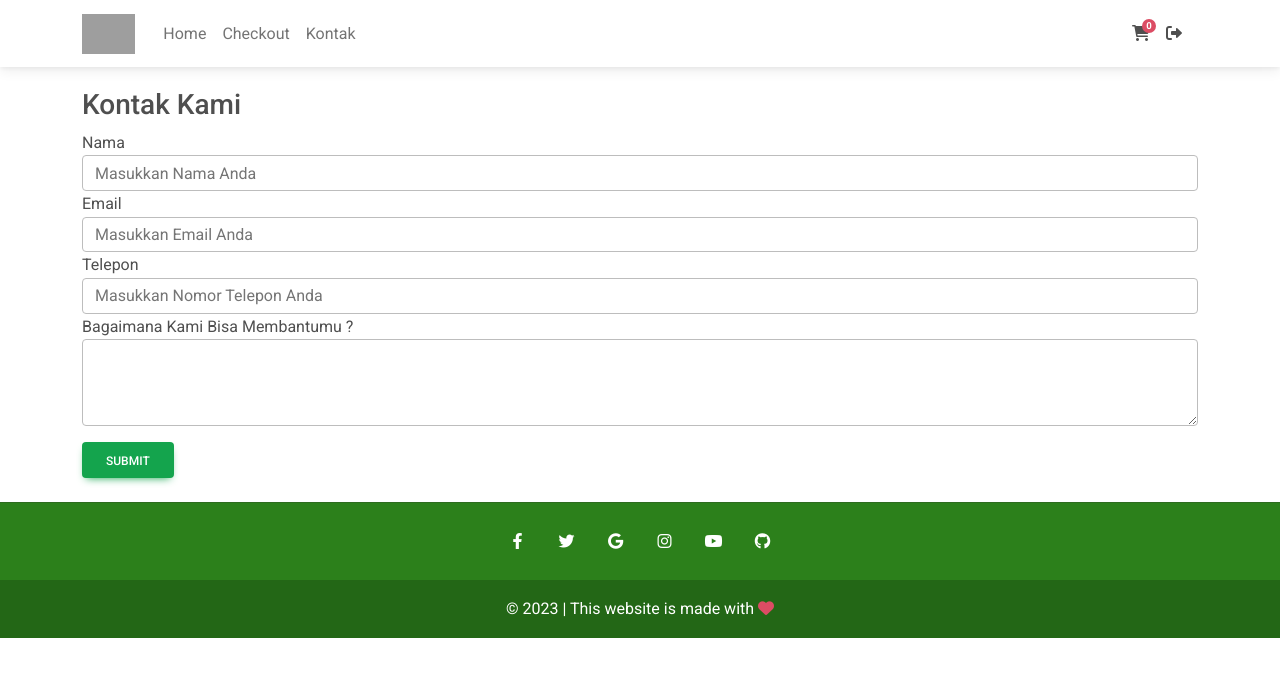
After one commit to rankk208/WIT, a Django app: page /contact/ in a window 1280 px wide. The commit adds this page. Shown: the top 677 px of the page. Run offline with Django 4.2, Linux system fonts and the light colour scheme; the visitor is signed in with stand-in values (Sample User, id 1); data that the repository does not hold is empty; some libraries are stand-ins or nearby versions; grey boxes are pictures that could not be loaded.

Commit message:
add kontak

```diff
--- a/ecomm/ecomm/templates/account/login.html
+++ b/ecomm/ecomm/templates/account/login.html
@@ -38,7 +38,9 @@
       {% endif %}
 
       <form class="login" method="POST" action="{% url 'account_login' %}">
+        <!-- CSRF Prevention -->
         {% csrf_token %}
+        <!-- XSS Prevention -->
         {{ form|crispy }}
         {% if redirect_field_value %}
         <input type="hidden" name="{{ redirect_field_name }}" value="{{ redirect_field_value }}" />
--- a/ecomm/ecomm/templates/account/signup.html
+++ b/ecomm/ecomm/templates/account/signup.html
@@ -15,7 +15,9 @@
       <p>{% blocktrans %}Already have an account? Then please <a href="{{ login_url }}">sign in</a>.{% endblocktrans %}</p>
 
       <form class="signup" id="signup_form" method="post" action="{% url 'account_signup' %}">
+        <!-- CSRF Prevention -->
         {% csrf_token %}
+        <!-- XSS Prevention -->
         {{ form|crispy }}
         {% if redirect_field_value %}
         <input type="hidden" name="{{ redirect_field_name }}" value="{{ redirect_field_value }}" />
--- a/ecomm/ecomm/templates/base.html
+++ b/ecomm/ecomm/templates/base.html
@@ -4,7 +4,7 @@
 <html lang="en">
   <head>
 
-    <title>e-commerce {% block head_title %}{% endblock %}</title>
+    <title>SEHATi {% block head_title %}{% endblock %}</title>
     {% block extra_head %}
     {% endblock %}
 
@@ -13,7 +13,7 @@
     <meta http-equiv="x-ua-compatible" content="ie=edge" />
 
     <!-- MDB icon -->
-    <link rel="icon" href="{% static 'img/mdb-favicon.ico' %}" type="image/x-icon" />
+    <link rel="icon" href="{% static 'img/sehati.png' %}" type="image/x-icon" />
     <!-- Font Awesome -->
     <link
       rel="stylesheet"
--- /dev/null
+++ b/ecomm/ecomm/templates/contact.html
@@ -0,0 +1,29 @@
+{% extends 'base.html' %}
+{% load crispy_forms_tags %}
+
+{% block content%}
+<div class="container my-3">
+    <h3>Kontak Kami</h3>
+    <form action="/contact/" method="post">{% csrf_token %}
+        <div class="form-group">
+            <label for="name">Nama</label>
+            <input type="text" class="form-control" id="name" name='name' placeholder="Masukkan Nama Anda">
+        </div>
+        <div class="form-group">
+            <label for="name">Email</label>
+            <input type="email" class="form-control" id="email" name='email' placeholder="Masukkan Email Anda">
+        </div>
+        <div class="form-group">
+            <label for="name">Telepon</label>
+            <input type="tel" class="form-control" id="phone" name='phone' placeholder="Masukkan Nomor Telepon Anda">
+        </div>
+         <div class="form-group">
+            <label for="desc">Bagaimana Kami Bisa Membantumu ?</label>
+            <textarea class="form-control" id="desc" name='desc' rows="3"></textarea>
+        </div>
+        <div class="mt-3"> <!-- Add a margin-top for spacing -->
+            <button type="submit" value="save" class="btn btn-success">Submit</button>
+        </div>
+    </form>
+</div>
+{% endblock content %}
--- a/ecomm/ecomm/templates/navbar.html
+++ b/ecomm/ecomm/templates/navbar.html
@@ -37,7 +37,7 @@
             <a class="nav-link" href="{% url 'toko:checkout' %}">Checkout</a>
             </li>
             <li class="nav-item">
-                <a class="nav-link" href="/">Kontak</a>
+                <a class="nav-link" href="{% url 'toko:contact' %}">Kontak</a>
                 </li>
         </ul>
         <!-- Left links -->
--- a/ecomm/toko/admin.py
+++ b/ecomm/toko/admin.py
@@ -1,5 +1,5 @@
 from django.contrib import admin
-from .models import ProdukItem, OrderProdukItem, Order, AlamatPengiriman, Payment
+from .models import ProdukItem, OrderProdukItem, Order, AlamatPengiriman, Payment, Contact
 
 class ProdukItemAdmin(admin.ModelAdmin):
     list_display = ['nama_produk','harga', 'harga_diskon', 'slug',
@@ -17,8 +17,12 @@ class AlamatPengirimanAdmin(admin.ModelAdmin):
 class PaymentAdmin(admin.ModelAdmin):
     list_display = ['user', 'amount', 'timestamp', 'payment_option', 'charge_id']
 
+class ContactAdmin(admin.ModelAdmin):
+    list_display = ['name', 'email', 'phone', 'desc']
+
 admin.site.register(ProdukItem, ProdukItemAdmin)
 admin.site.register(OrderProdukItem, OrderProdukItemAdmin)
 admin.site.register(Order, OrderAdmin)
 admin.site.register(AlamatPengiriman, AlamatPengirimanAdmin)
 admin.site.register(Payment, PaymentAdmin)
+admin.site.register(Contact, ContactAdmin)
--- a/ecomm/toko/forms.py
+++ b/ecomm/toko/forms.py
@@ -1,6 +1,8 @@
 from django import forms
 from django_countries.fields import CountryField
 from django_countries.widgets import CountrySelectWidget
+from django.core.validators import EmailValidator
+from .models import Contact
 
 PILIHAN_PEMBAYARAN = (
     ('P', 'Paypal'),
@@ -14,3 +16,13 @@ class CheckoutForm(forms.Form):
     kode_pos = forms.CharField(widget=forms.TextInput(attrs={'class': 'textinput form-outline', 'placeholder': 'Kode Pos'}))
     simpan_info_alamat = forms.BooleanField(widget=forms.CheckboxInput(), required=False)
     opsi_pembayaran = forms.ChoiceField(widget=forms.RadioSelect(), choices=PILIHAN_PEMBAYARAN)
+
+class ContactForm(forms.ModelForm):
+    class Meta:
+        model = Contact
+        fields = ['name', 'email', 'phone', 'desc']
+
+    def __init__(self, *args, **kwargs):
+        super().__init__(*args, **kwargs)
+        # Customize form field attributes if needed
+        self.fields['email'].validators.append(EmailValidator())
--- a/ecomm/toko/models.py
+++ b/ecomm/toko/models.py
@@ -93,7 +93,6 @@ class Order(models.Model):
     def __str__(self):
         return self.user.username
 
-
     def get_total_harga_order(self):
         total = 0
         for order_produk_item in self.produk_items.all():
@@ -134,3 +133,14 @@ class Payment(models.Model):
 
     class Meta:
         verbose_name_plural = 'Payment'
+
+class Contact(models.Model):
+    # id = models.AutoField(primary_key=True)
+    name = models.CharField(max_length=50)
+    email = models.CharField(max_length=70, default="")
+    phone = models.CharField(max_length=70, default="")
+    desc = models.CharField(max_length=500, default="")
+
+
+    def __str__(self):
+        return self.name
--- a/ecomm/toko/urls.py
+++ b/ecomm/toko/urls.py
@@ -7,6 +7,8 @@ urlpatterns = [
      path('', views.HomeListView.as_view(), name='home-produk-list'),
      path('product/<slug>/', views.ProductDetailView.as_view(), name='produk-detail'),
      path('checkout/', views.CheckoutView.as_view(), name='checkout'),
+     path('contact/', views.ContactView.as_view(), name='contact'),
+     path('success/', views.SuccessView.as_view(), name='success'),
      path('add-to-cart/<slug>/', views.add_to_cart, name='add-to-cart'),
      path('remove_from_cart/<slug>/', views.remove_from_cart, name='remove-from-cart'),
      path('order-summary/', views.OrderSummaryView.as_view(), name='order-summary'),
--- a/ecomm/toko/views.py
+++ b/ecomm/toko/views.py
@@ -10,6 +10,10 @@ from paypal.standard.forms import PayPalPaymentsForm
 
 from .forms import CheckoutForm
 from .models import ProdukItem, OrderProdukItem, Order, AlamatPengiriman, Payment
+from django.shortcuts import render,redirect
+from .forms import ContactForm
+from django.http import HttpResponse
+from .models import Contact
 
 class HomeListView(generic.ListView):
     template_name = 'home.html'
@@ -71,6 +75,37 @@ class CheckoutView(LoginRequiredMixin, generic.FormView):
         except ObjectDoesNotExist:
             messages.error(self.request, 'Tidak ada pesanan yang aktif')
             return redirect('toko:order-summary')
+
+#kontak view
+
+class ContactView(LoginRequiredMixin, generic.FormView):
+    template_name = 'contact.html'
+    form_class = ContactForm
+
+    def get(self, request):
+        form = self.form_class()
+        return render(request, self.template_name, {'form': form})
+
+    def post(self, request):
+        form = self.form_class(request.POST)
+        if form.is_valid():
+            name = form.cleaned_data.get('name')
+            email = form.cleaned_data.get('email')
+            phone = form.cleaned_data.get('phone')
+            desc = form.cleaned_data.get('desc')
+
+            contact = Contact(name=name, email=email, phone=phone, desc=desc)
+            contact.save()
+
+            return redirect('toko:success')
+
+        return render(request, self.template_name, {'form': form})
+
+class SuccessView(generic.FormView):
+    def get(self, request):
+        return HttpResponse('Success!')
+
+#kontak view
 
 class PaymentView(LoginRequiredMixin, generic.FormView):
     def get(self, *args, **kwargs):
```
Also changed, not shown: ecomm/ecomm/templates/product_detail.html (+12 -12 lines), ecomm/static/img/sehati.png (added), ecomm/toko/migrations/0009_contact_alter_produkitem_kategori_and_more.py (added).
